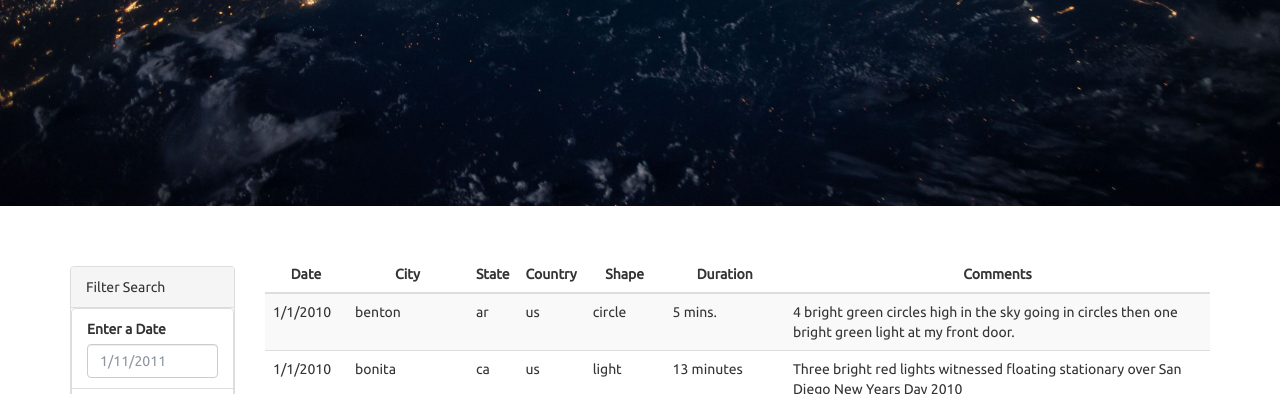
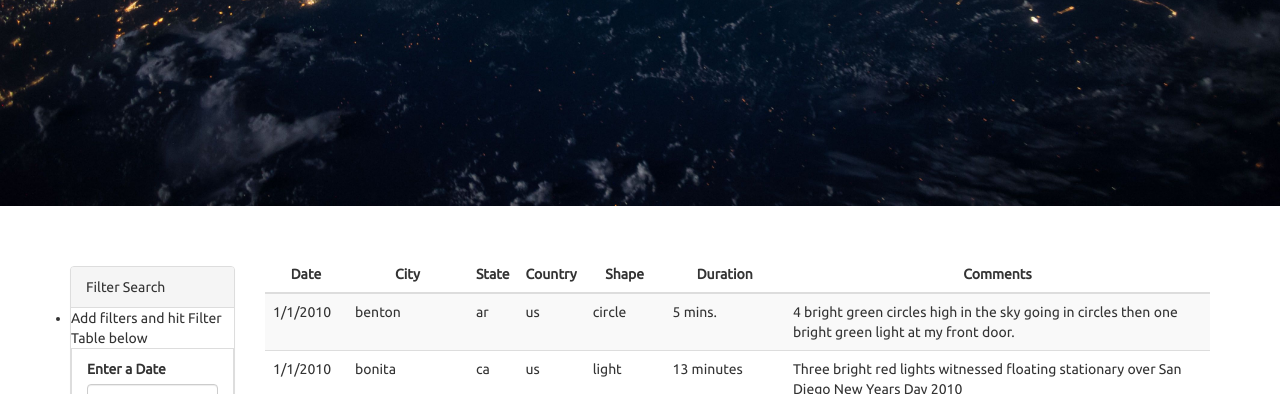
Before and after one commit to nsommerf/javascript, a plain HTML site: page UFO-level-2/index.html in a window 1280 px wide. Shown: the part 406-800 px from the top of the page. Drawn offline with nearby package versions, Linux system fonts and the light colour scheme.

Commit message:
index update

```diff
--- a/UFO-level-2/index.html
+++ b/UFO-level-2/index.html
@@ -35,6 +35,7 @@
                 <form id="form">
                   <div class="form-group">
                     <ul class="list-group" id="filters">
+                      <li>Add filters and hit Filter Table below</li>
                       <li class="filter list-group-item">
                         <label for="date">Enter a Date</label>
                         <input class="form-control" id="datetime" type="text" placeholder="1/11/2011">
```
